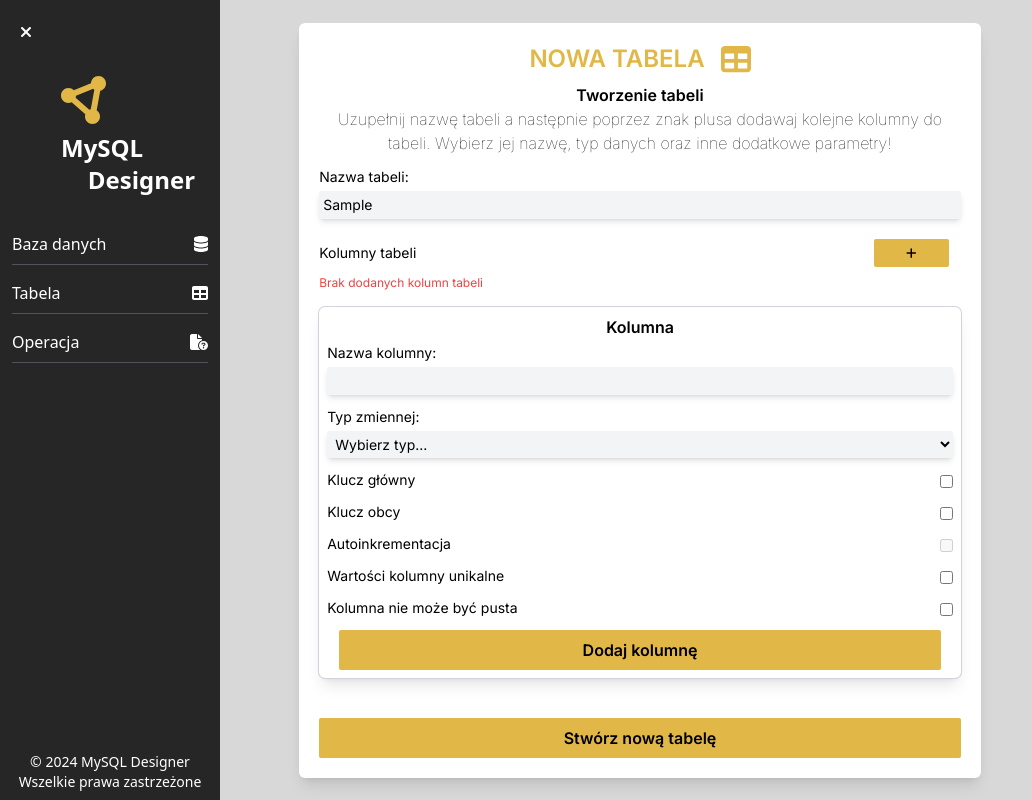
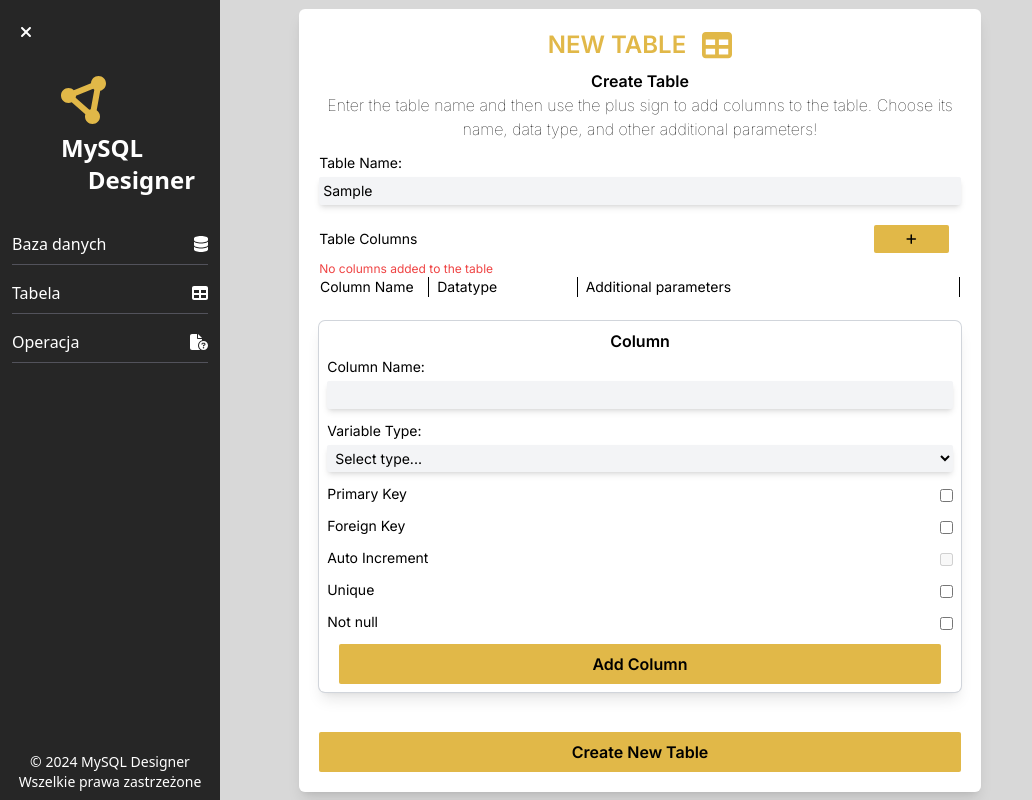
Before and after one commit to KamilPorada/Projekt_TO-Frontend, a Next.js app: page /table in a window 1280 px wide. Both pictures are taken after typing "Sample" into the empty fields and a click on the button 911 px from the left and 458 px from the top of the page. Shown: the whole page, without its empty margins (0-1032 px from the left). Built offline with nearby package versions, Linux system fonts and the light colour scheme.

Commit message:
column field item implementation

```diff
--- a/components/forms/AddColumnForm.tsx
+++ b/components/forms/AddColumnForm.tsx
@@ -61,49 +61,49 @@ const AddColumnForm: React.FC<Props> = ({ onAddColumn }) => {
     const handleAddColumn = () => {
         const validationErrors: any = {}
 
-		// Walidacja nazwy kolumny
+        // Column name validation
         if (!newColumn.fieldName.trim()) {
-			validationErrors.fieldName = 'Nazwa kolumny jest wymagana'
+            validationErrors.fieldName = 'Column name is required'
         }
 
-		// Walidacja typu danych
+        // Data type validation
         if (!newColumn.fieldType) {
-			validationErrors.fieldType = 'Typ danych jest wymagany'
+            validationErrors.fieldType = 'Data type is required'
         }
 
-		// Walidacja dodatkowych inputów w zależności od wybranego typu danych
+        // Additional inputs validation depending on the selected data type
         if (newColumn.fieldType === 'decimal') {
             if (newColumn.fieldSize1 <= 0 || newColumn.fieldSize2 < 0) {
-				validationErrors.fieldSize = 'Podaj poprawne wartości dla liczby cyfr całkowitych i dziesiętnych miejsc'
+                validationErrors.fieldSize = 'Provide valid values for the number of integer and decimal places'
             }
         } else if (newColumn.fieldType === 'char' || newColumn.fieldType === 'varchar') {
             if (newColumn.fieldSize1 <= 0) {
-				validationErrors.fieldSize = 'Podaj poprawną długość łańcucha'
+                validationErrors.fieldSize = 'Provide a valid string length'
             }
         }
 
         if (newColumn.isForeignKey === true) {
             if (!newColumn.foreignTable || !newColumn.foreignField) {
-				validationErrors.foreignKey = 'Wypełnij nazwę tabeli i kolumny dla klucza obcego'
+                validationErrors.foreignKey = 'Fill in the table name and column for the foreign key'
             }
         }
 
         if (Object.keys(validationErrors).length === 0) {
-			// Brak błędów, dodaj kolumnę
+            // No errors, add the column
             onAddColumn(newColumn)
             setNewColumn(initialColumnState)
             setErrors({})
         } else {
-			// Wystąpiły błędy, ustaw błędy i zaznacz nieprawidłowe pola
+            // Errors occurred, set errors and highlight invalid fields
             setErrors(validationErrors)
         }
     }
 
     return (
         <div className='w-full ring-1 ring-gray-300 rounded-md shadow-lg p-2 mt-4'>
-			<p className='font-semibold text-center'>Kolumna {newColumn.fieldName}</p>
+            <p className='font-semibold text-center'>Column {newColumn.fieldName}</p>
             <div className='flex flex-col w-full mt-1 text-sm'>
-				<label>Nazwa kolumny:</label>
+                <label>Column Name:</label>
                 <input
                     type='text'
                     className='p-1 mt-1 bg-gray-100 rounded-sm shadow-md focus:outline-mainColor'
@@ -113,7 +113,7 @@ const AddColumnForm: React.FC<Props> = ({ onAddColumn }) => {
                 {errors.fieldName && <span className='text-red-500 text-xs'>{errors.fieldName}</span>}
             </div>
             <div className='flex flex-col w-full mt-3 text-sm'>
-				<label>Typ zmiennej:</label>
+                <label>Variable Type:</label>
                 <select
                     value={newColumn.fieldType}
                     onChange={e => {
@@ -153,7 +153,7 @@ const AddColumnForm: React.FC<Props> = ({ onAddColumn }) => {
                         handleChange('fieldType', e.target.value)
                     }}
                     className='p-1 mt-1 bg-gray-100 rounded-sm shadow-md focus:outline-mainColor'>
-					<option value=''>Wybierz typ...</option>
+                    <option value=''>Select type...</option>
                     {variableTypes.map((type, idx) => (
                         <option key={idx} value={type}>
                             {type}
@@ -165,7 +165,7 @@ const AddColumnForm: React.FC<Props> = ({ onAddColumn }) => {
             {newColumn.fieldType === 'decimal' && (
                 <div className='flex flex-col justify-center w-full'>
                     <div className='flex flex-col mt-3 text-sm'>
-						<label>Liczba cyfr całkowitych:</label>
+                        <label>Number of Integer Digits:</label>
                         <input
                             type='number'
                             className='p-1 mt-1 bg-gray-100 rounded-sm shadow-md focus:outline-mainColor'
@@ -173,7 +173,7 @@ const AddColumnForm: React.FC<Props> = ({ onAddColumn }) => {
                         />
                     </div>
                     <div className='flex flex-col mt-3 text-sm'>
-						<label>Liczba dziesiętnych miejsc po przecinku:</label>
+                        <label>Number of Decimal Places:</label>
                         <input
                             type='number'
                             className='p-1 mt-1 bg-gray-100 rounded-sm shadow-md focus:outline-mainColor'
@@ -186,7 +186,7 @@ const AddColumnForm: React.FC<Props> = ({ onAddColumn }) => {
 
             {(newColumn.fieldType === 'char' || newColumn.fieldType === 'varchar') && (
                 <div className='flex flex-col w-full mt-3 text-sm'>
-					<label>Długość łancucha</label>
+                    <label>String Length:</label>
                     <input
                         type='number'
                         className='p-1 mt-1 bg-gray-100 rounded-sm shadow-md focus:outline-mainColor'
@@ -197,7 +197,7 @@ const AddColumnForm: React.FC<Props> = ({ onAddColumn }) => {
             )}
 
             <div className='flex flex-row justify-between items-center w-full mt-3 text-sm'>
-				<label>Klucz główny</label>
+                <label>Primary Key</label>
                 <input
                     type='checkbox'
                     className='p-1 mt-1 bg-gray-100'
@@ -216,7 +216,7 @@ const AddColumnForm: React.FC<Props> = ({ onAddColumn }) => {
             </div>
 
             <div className='flex flex-row justify-between items-center w-full mt-3 text-sm'>
-				<label>Klucz obcy</label>
+                <label>Foreign Key</label>
                 <input
                     type='checkbox'
                     className='p-1 mt-1 bg-gray-100'
@@ -236,7 +236,7 @@ const AddColumnForm: React.FC<Props> = ({ onAddColumn }) => {
             {newColumn.isForeignKey && (
                 <div className='flex flex-col justify-between items-left  gap-2'>
                     <div className='flex flex-col w-full mt-3 text-sm'>
-						<label>Tabela</label>
+                        <label>Table</label>
                         <input
                             type='text'
                             className='p-1 mt-1 bg-gray-100 rounded-sm shadow-md focus:outline-mainColor'
@@ -245,7 +245,7 @@ const AddColumnForm: React.FC<Props> = ({ onAddColumn }) => {
                         />
                     </div>
                     <div className='flex flex-col w-full mt-3 text-sm'>
-						<label>Kolumna</label>
+                        <label>Column</label>
                         <input
                             type='text'
                             className='p-1 mt-1 bg-gray-100 rounded-sm shadow-md focus:outline-mainColor'
@@ -259,7 +259,7 @@ const AddColumnForm: React.FC<Props> = ({ onAddColumn }) => {
             )}
 
             <div className='flex flex-row justify-between items-center w-full mt-3 text-sm'>
-				<label>Autoinkrementacja</label>
+                <label>Auto Increment</label>
                 <input
                     type='checkbox'
                     className='p-1 mt-1 bg-gray-100'
@@ -269,7 +269,7 @@ const AddColumnForm: React.FC<Props> = ({ onAddColumn }) => {
                 />
             </div>
             <div className='flex flex-row justify-between items-center w-full mt-3 text-sm'>
-				<label>Wartości kolumny unikalne</label>
+                <label>Unique</label>
                 <input
                     type='checkbox'
                     className='p-1 mt-1 bg-gray-100'
@@ -278,7 +278,7 @@ const AddColumnForm: React.FC<Props> = ({ onAddColumn }) => {
                 />
             </div>
             <div className='flex flex-row justify-between items-center w-full mt-3 text-sm'>
-				<label>Kolumna nie może być pusta</label>
+                <label>Not null</label>
                 <input
                     type='checkbox'
                     className='p-1 mt-1 bg-gray-100'
@@ -288,7 +288,7 @@ const AddColumnForm: React.FC<Props> = ({ onAddColumn }) => {
             </div>
             <div className='flex justify-center items-center w-full'>
                 <Button className='w-full mt-3' onClick={handleAddColumn}>
-					Dodaj kolumnę
+                    Add Column
                 </Button>
             </div>
         </div>
--- a/components/forms/NewTableForm.tsx
+++ b/components/forms/NewTableForm.tsx
@@ -1,72 +1,74 @@
 'use client'
-import React, { useState } from 'react'
-import Button from '../UI/Button'
-import { FontAwesomeIcon } from '@fortawesome/react-fontawesome'
-import { faTable, faPlus } from '@fortawesome/free-solid-svg-icons'
-import AddColumnForm from './AddColumnForm'
+import React, { useState } from 'react';
+import Button from '../UI/Button';
+import { FontAwesomeIcon } from '@fortawesome/react-fontawesome';
+import { faTable, faPlus } from '@fortawesome/free-solid-svg-icons';
+import AddColumnForm from './AddColumnForm';
+import ColumnFieldItem from '../items/ColumnFieldItem';
+import ColumnFieldItemHeader from '../items/ColumnFieldItemHeader';
 
 interface TableColumn {
-	fieldName: string
-	fieldType: string
-	fieldSize1: number
-	fieldSize2: number
-	isPrimaryKey: boolean
-	isForeignKey: boolean
-	foreignTable: string
-	foreignField: string
-	isAutoincrement: boolean
-	isUnique: boolean
-	isNotNull: boolean
+    fieldName: string;
+    fieldType: string;
+    fieldSize1: number;
+    fieldSize2: number;
+    isPrimaryKey: boolean;
+    isForeignKey: boolean;
+    foreignTable: string;
+    foreignField: string;
+    isAutoincrement: boolean;
+    isUnique: boolean;
+    isNotNull: boolean;
 }
 
 const NewTableForm: React.FC = () => {
-	const [tableName, setTableName] = useState<string>('')
-	const [columns, setColumns] = useState<TableColumn[]>([])
-	const [showAddColumnForm, setShowAddColumnForm] = useState<boolean>(false)
-	const [isTableNameEntered, setIsTableNameEntered] = useState<boolean>(false)
-	const [tableNameError, setTableNameError] = useState<string>('')
-	const [columnsError, setColumnsError] = useState<string>('')
+    const [tableName, setTableName] = useState<string>('');
+    const [columns, setColumns] = useState<TableColumn[]>([]);
+    const [showAddColumnForm, setShowAddColumnForm] = useState<boolean>(false);
+    const [isTableNameEntered, setIsTableNameEntered] = useState<boolean>(false);
+    const [tableNameError, setTableNameError] = useState<string>('');
+    const [columnsError, setColumnsError] = useState<string>('');
 
     const handleSubmit = (e: React.FormEvent<HTMLFormElement>) => {
-		e.preventDefault()
+        e.preventDefault();
         if (!isTableNameEntered) {
-			setTableNameError('Nazwa tabeli jest wymagana')
-			return
+            setTableNameError('Table name is required');
+            return;
         } else if (columns.length === 0) {
-			setColumnsError('Brak dodanych kolumn tabeli')
+            setColumnsError('No columns added to the table');
         }
-		console.log(columns)
-	}
+        console.log(columns);
+    };
 
     const handleAddColumn = (newColumn: TableColumn) => {
-		setColumns(prevColumns => [...prevColumns, newColumn])
-		setShowAddColumnForm(false)
-	}
+        setColumns(prevColumns => [...prevColumns, newColumn]);
+        setShowAddColumnForm(false);
+    };
 
     const handleTableNameChange = (e: React.ChangeEvent<HTMLInputElement>) => {
-		const value = e.target.value
-		setTableName(value)
-		setIsTableNameEntered(value.trim().length > 0)
-		setTableNameError(value.trim().length === 0 ? 'Nazwa tabeli jest wymagana' : '')
-	}
+        const value = e.target.value;
+        setTableName(value);
+        setIsTableNameEntered(value.trim().length > 0);
+        setTableNameError(value.trim().length === 0 ? 'Table name is required' : '');
+    };
 
     return (
         <form
             onSubmit={handleSubmit}
-			className='flex flex-col justify-center items-center w-full sm:w-4/5 md:w-3/5 bg-white rounded-md shadow-lg p-5'>
+            className='flex flex-col justify-center items-center w-full sm:w-4/5 md:w-3/5 bg-white rounded-md shadow-lg p-5 overflow-x-auto'>
             <div className='flex flex-col justify-center items-center text-center'>
                 <div className='flex flex-row justify-center items-center gap-4 text-mainColor mb-2'>
-					<h2 className='text-xl md:text-2xl uppercase font-semibold'>Nowa tabela</h2>
+                    <h2 className='text-xl md:text-2xl uppercase font-semibold'>New Table</h2>
                     <FontAwesomeIcon icon={faTable} className='text-2xl md:text-3xl text-shadow' />
                 </div>
-				<h3 className='text-sm md:text-base font-semibold'>Tworzenie tabeli</h3>
+                <h3 className='text-sm md:text-base font-semibold'>Create Table</h3>
                 <p className='text-sm md:text-base font-thin'>
-					Uzupełnij nazwę tabeli a następnie poprzez znak plusa dodawaj kolejne kolumny do tabeli. Wybierz jej nazwę,
-					typ danych oraz inne dodatkowe parametry!
+                    Enter the table name and then use the plus sign to add columns to the table. Choose its name, data type, and
+                    other additional parameters!
                 </p>
             </div>
             <div className='flex flex-col w-full mt-3 text-sm'>
-				<label>Nazwa tabeli:</label>
+                <label>Table Name:</label>
                 <input
                     type='text'
                     className={`p-1 mt-1 bg-gray-100 rounded-sm shadow-md focus:outline-mainColor ${
@@ -78,18 +80,20 @@ const NewTableForm: React.FC = () => {
                 {tableNameError && <span className='text-red-500 text-xs'>{tableNameError}</span>}
             </div>
             <div className='flex flex-row justify-between items-center w-full mt-5'>
-				<p className='text-sm text-left'>Kolumny tabeli</p>
+                <p className='text-sm text-left'>Table Columns</p>
                 <Button className='flex justify-center items-center px-4' onClick={() => setShowAddColumnForm(true)}>
                     <FontAwesomeIcon className='text-xs' icon={faPlus} />
                 </Button>
             </div>
             {columnsError && <span className='text-red-500 text-xs mt-2 text-left w-full'>{columnsError}</span>}
+            <ColumnFieldItemHeader />
+            {columns.map((column, index) => (
+                <ColumnFieldItem key={index} column={column} />
+            ))}
+            {showAddColumnForm && <AddColumnForm onAddColumn={handleAddColumn} />}
+            <Button className='w-full mt-10'>Create New Table</Button>
+        </form>
+    );
+};
 
-			{showAddColumnForm && <AddColumnForm onAddColumn={handleAddColumn} />}
-
-			<Button className='w-full mt-10'>Stwórz nową tabelę</Button>
-		</form>
-	)
-}
-
-export default NewTableForm
+export default NewTableForm;
--- /dev/null
+++ b/components/items/ColumnFieldItem.tsx
@@ -0,0 +1,59 @@
+import { FontAwesomeIcon } from '@fortawesome/react-fontawesome'
+import { faKey, faCircle } from '@fortawesome/free-solid-svg-icons'
+
+interface Props {
+	column: {
+		fieldName: string
+		fieldType: string
+		fieldSize1: number
+		fieldSize2: number
+		isPrimaryKey: boolean
+		isForeignKey: boolean
+		foreignTable: string
+		foreignField: string
+		isAutoincrement: boolean
+		isUnique: boolean
+		isNotNull: boolean
+	}
+}
+
+const ColumnFieldItem: React.FC<Props> = ({ column }) => {
+	const fieldType =
+		column.fieldType === 'decimal'
+			? 'decimal(' + column.fieldSize1 + ',' + column.fieldSize2 + ')'
+			: column.fieldType === 'varchar'
+			? 'varchar(' + column.fieldSize1 + ')'
+			: column.fieldType === 'char'
+			? 'char(' + column.fieldSize1 + ')'
+			: column.fieldType
+	const additionalParametersString =
+		(column.isPrimaryKey ? 'PRIMARY KEY,' : '') +
+		(column.isAutoincrement ? ' AUTO INCREMENT,' : '') +
+		(column.isForeignKey ? ` FOREIGN KEY(${column.foreignTable} -> ${column.foreignField}),` : '') +
+		(column.isUnique ? ' UNIQUE,' : '') +
+		(column.isNotNull ? ' NOT NULL' : '')
+
+	return (
+		<div className='flex flex-row justify-between items-center w-[640px] border-b overflow-x-auto font-thin'>
+			<div className='flex flex-row justify-between items-center w-full h-full'>
+				<div className='flex flex-row justify-center items-center gap-2 w-28 mr-2'>
+					<FontAwesomeIcon
+						icon={column.isPrimaryKey || column.isForeignKey ? faKey : faCircle}
+						className={`${
+							!column.isPrimaryKey && !column.isForeignKey
+								? 'text-blue-400'
+								: column.isPrimaryKey
+								? 'text-mainColor'
+								: 'text-red-600'
+						} ${!column.isPrimaryKey && !column.isForeignKey ? 'text-[8px]' : ''} w-4`}
+					/>
+					<p className='text-black text-sm w-24'>{column.fieldName}</p>
+				</div>
+				<p className='w-36 mr-2 text-sm'>{fieldType}</p>
+				<p className='w-96 text-sm'>{additionalParametersString}</p>
+			</div>
+		</div>
+	)
+}
+
+export default ColumnFieldItem
--- /dev/null
+++ b/components/items/ColumnFieldItemHeader.tsx
@@ -0,0 +1,17 @@
+import React from 'react'
+
+function ColumnFieldItemHeader() {
+	return (
+		<>
+			<div className='flex w-[640px] mb-2'>
+				<div className='flex flex-row justify-between items-center w-full h-full text-sm'>
+					<p className='w-28 mr-2 border-r border-black'>Column Name</p>
+					<p className='w-36 mr-2 border-r border-black'>Datatype</p>
+                    <p className='w-96 border-r border-black'>Additional parameters</p>
+				</div>
+			</div>
+		</>
+	)
+}
+
+export default ColumnFieldItemHeader
```
Lines whose indentation alone changed are shown as unchanged.
